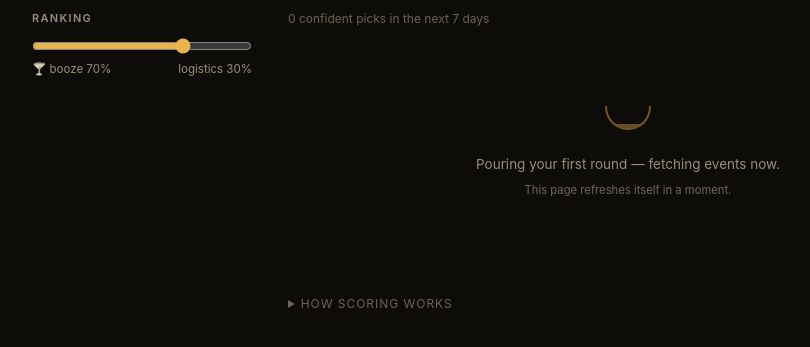
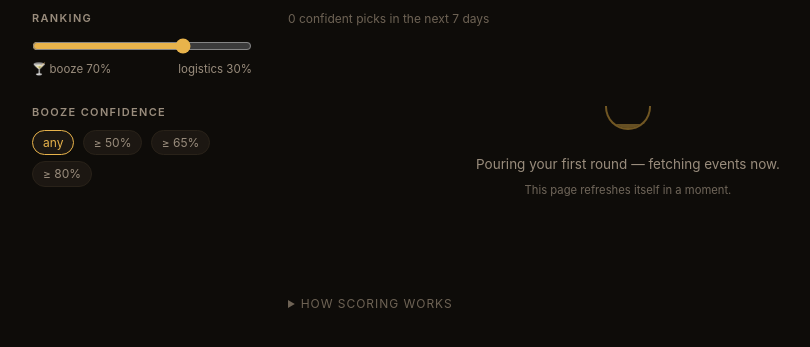
Before and after one commit to kingeryzach2002/sloshbot, a FastAPI app: page /week in a window 1280 px wide. Shown: the part 62-409 px from the top of the page, without its empty margins (128-938 px from the left). Run offline with FastAPI, Linux system fonts and the light colour scheme; data that the repository does not hold is empty.

Commit message:
Add booze-confidence filter alongside distance
The "confident" tier badge is capped at 3 events across the whole
7-day window (MAX_PICKS), so a handful of high-scoring but distant
events elsewhere in the week can eat all 3 slots and push tonight's
genuinely good matches down to "maybe" — that's why filtering by
distance was surfacing confident picks that weren't showing before:
it wasn't raising their score, it was removing their competition for
the fixed slots. Add an explicit min_booze filter (any/50%/65%/80%)
next to the distance chips so booze confidence can be filtered
directly instead of working around the tier cap indirectly.

```diff
--- a/app/main.py
+++ b/app/main.py
@@ -101,7 +101,8 @@ def gcal_link(e: dict) -> str:
 
 
 def load_events(start: datetime, end: datetime,
-                max_mi: float | None = None) -> list[dict]:
+                max_mi: float | None = None,
+                min_booze: float | None = None) -> list[dict]:
     with get_conn() as conn:
         rows = conn.execute(
             "SELECT * FROM events WHERE starts_at >= ? AND starts_at < ? ORDER BY starts_at",
@@ -147,6 +148,8 @@ def load_events(start: datetime, end: datetime,
         if inc_tags and e["tags"] and not (inc_tags & set(e["tags"])):
             continue  # tag filter is a hard filter; untagged events are never dropped by it
         e["scores"] = scores.get(e["id"], {})
+        if min_booze is not None and e["scores"].get("booze", 0) < min_booze:
+            continue  # confidence filter: unscored events count as 0, unlike the tag filter
         e["rationales"] = rationales.get(e["id"], {})
         e["composite"] = composite(e["scores"], weights)
         e["tier"] = tier(e["scores"], weights) if e["scores"] else "maybe"  # unscored -> maybe, never hidden
@@ -293,12 +296,13 @@ def pending_debrief() -> dict | None:
 
 
 @app.get("/", response_class=HTMLResponse)
-def home(request: Request, lens: str = "", max_mi: float | None = None):
+def home(request: Request, lens: str = "", max_mi: float | None = None,
+         min_booze: float | None = None):
     """Hero view: the single best move tonight under the active lens."""
     if lens not in LENSES:
         lens = LENSES[0]
     now = datetime.now()
-    events = load_events(now - timedelta(hours=1), now + timedelta(days=7), max_mi)
+    events = load_events(now - timedelta(hours=1), now + timedelta(days=7), max_mi, min_booze)
 
     settings = get_settings()
     base = active_weights(settings)
@@ -331,6 +335,7 @@ def home(request: Request, lens: str = "", max_mi: float | None = None):
         "n_later": len(later),
         "debrief": pending_debrief(),
         "max_mi": max_mi,
+        "min_booze": min_booze,
         "has_home": home_coords(settings) is not None,
         "included_tags": included_tags(settings),
         "tag_counts": tag_counts(),
@@ -340,14 +345,15 @@ def home(request: Request, lens: str = "", max_mi: float | None = None):
 
 
 @app.get("/week", response_class=HTMLResponse)
-def week(request: Request, max_mi: float | None = None):
+def week(request: Request, max_mi: float | None = None, min_booze: float | None = None):
     now = datetime.now()
-    events = load_events(now - timedelta(hours=3), now + timedelta(days=7), max_mi)
+    events = load_events(now - timedelta(hours=3), now + timedelta(days=7), max_mi, min_booze)
     settings = get_settings()
     return templates.TemplateResponse(request, "week.html", {
         "days": group_by_day(events),
         "view": "week",
         "max_mi": max_mi,
+        "min_booze": min_booze,
         "has_home": home_coords(settings) is not None,
         "weights": active_weights(settings),
         "n_confident": sum(1 for e in events if e["tier"] == "confident"),
--- a/app/templates/_sidebar.html
+++ b/app/templates/_sidebar.html
@@ -1,5 +1,5 @@
 {# Sticky filter/ranking sidebar — the single home for all filters.
-   Expects: back, weights, has_home, max_mi, tag_counts, included_tags.
+   Expects: back, weights, has_home, max_mi, min_booze, tag_counts, included_tags.
    Uses toggleTag()/clearFilters() defined by the including page. #}
 <style>
   .layout { display: flex; gap: 36px; align-items: flex-start; }
@@ -43,12 +43,24 @@
   {% if has_home %}
   <h4>distance</h4>
   <div>
-    <a class="schip {{ 'on' if not max_mi }}" href="{{ back }}">any</a>
+    <a class="schip {{ 'on' if not max_mi }}" href="{{ back }}{{ '?min_booze=' ~ min_booze if min_booze }}">any</a>
     {% for mi in [1, 2, 3, 5] %}
-      <a class="schip {{ 'on' if max_mi == mi }}" href="{{ back }}?max_mi={{ mi }}">&le; {{ mi }} mi</a>
+      <a class="schip {{ 'on' if max_mi == mi }}"
+         href="{{ back }}?max_mi={{ mi }}{{ '&min_booze=' ~ min_booze if min_booze }}">&le; {{ mi }} mi</a>
     {% endfor %}
   </div>
   {% endif %}
+
+  <h4>booze confidence</h4>
+  <div>
+    <a class="schip {{ 'on' if not min_booze }}" href="{{ back }}{{ '?max_mi=' ~ max_mi if max_mi }}"
+       title="show every event, including ones the booze scorer isn't confident about">any</a>
+    {% for pct in [50, 65, 80] %}
+      <a class="schip {{ 'on' if min_booze == pct / 100 }}"
+         href="{{ back }}?min_booze={{ pct / 100 }}{{ '&max_mi=' ~ max_mi if max_mi }}"
+         title="hide events the booze scorer rates below {{ pct }}%">&ge; {{ pct }}%</a>
+    {% endfor %}
+  </div>
 
   {% if tag_counts %}
   <h4>tags{% if included_tags %}<a class="clearlink" onclick="clearFilters('{{ back }}')">clear ({{ included_tags | length }})</a>{% endif %}</h4>
--- a/app/templates/home.html
+++ b/app/templates/home.html
@@ -89,7 +89,7 @@
       <div class="empty"><div class="coupe pouring"><i></i></div>
         Pouring your first round — fetching events now.<br>
         <small>This page refreshes itself in a moment.</small></div>
-    {% elif included_tags or max_mi %}
+    {% elif included_tags or max_mi or min_booze %}
       <div class="empty"><div class="coupe"></div>Nothing matches your filters this week.<br>
         <small>Loosen them above to see more.</small></div>
     {% else %}
--- a/app/templates/week.html
+++ b/app/templates/week.html
@@ -46,7 +46,7 @@
       <div class="empty"><div class="coupe pouring"><i></i></div>
         Pouring your first round — fetching events now.<br>
         <small>This page refreshes itself in a moment.</small></div>
-    {% elif included_tags or max_mi %}
+    {% elif included_tags or max_mi or min_booze %}
       <div class="empty"><div class="coupe"></div>Nothing matches your filters.<br>
         <small>Loosen them to see more.</small></div>
     {% else %}
```
